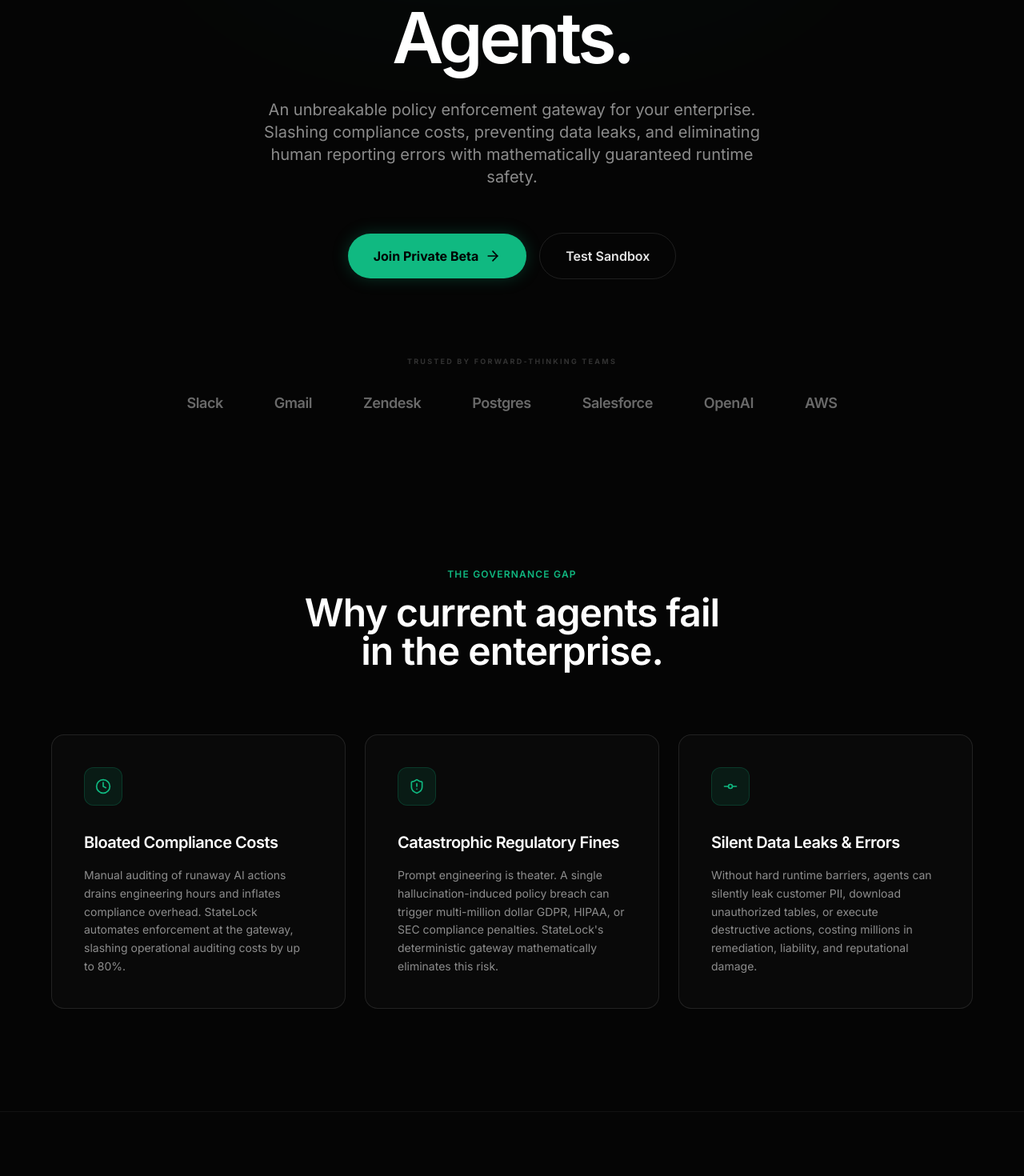
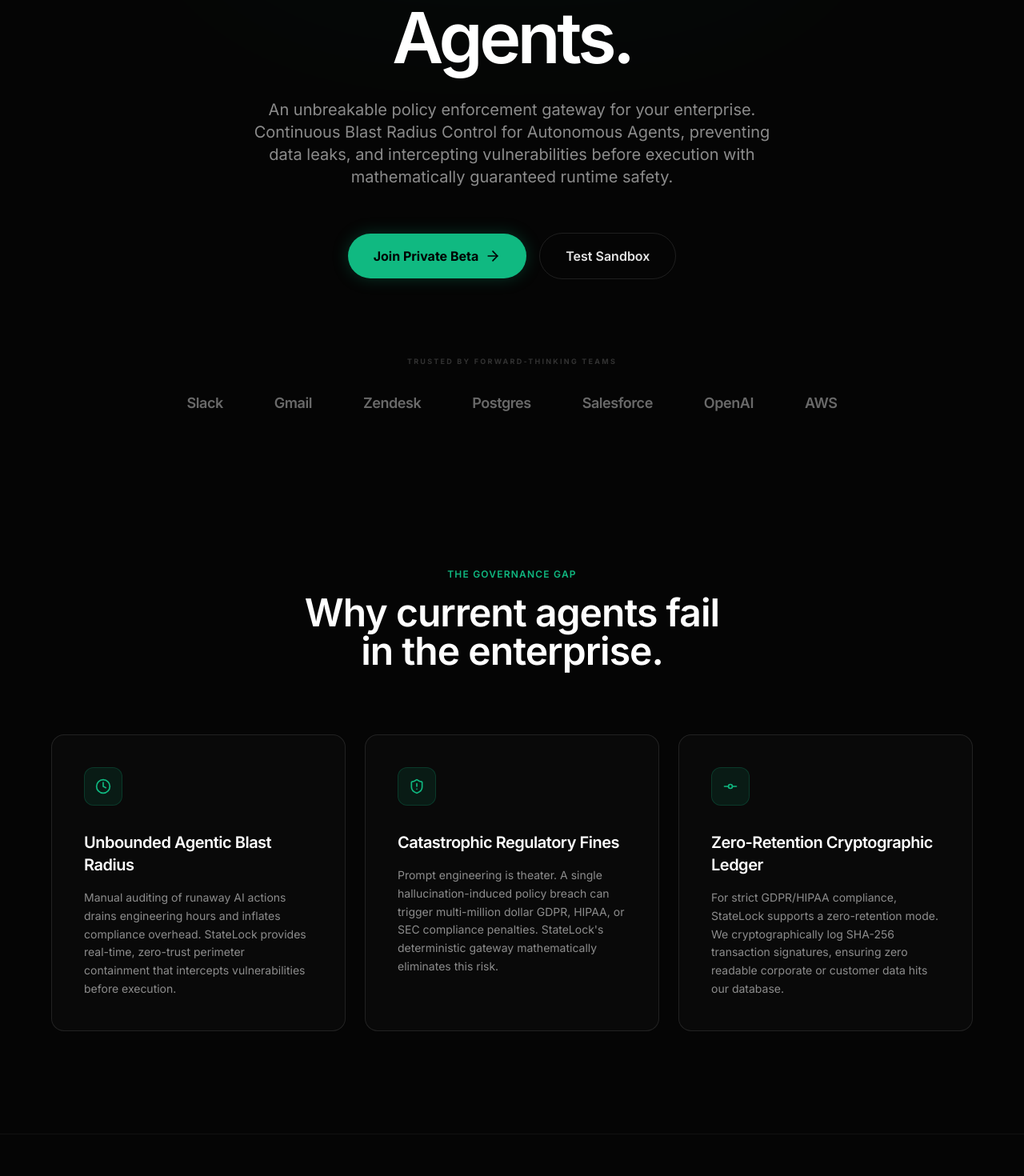
Before and after one commit to adityacs50-lab/Project-Brain, a Next.js app: page /landing in a window 1280 px wide. Shown: the part 400-1870 px from the top of the page at 80% size. Built offline with nearby package versions, Linux system fonts and the light colour scheme.

Commit message:
feat: sync landing page copywriting with VPC and Zero-Retention enterprise positioning

```diff
--- a/components/sections/FAQSection.tsx
+++ b/components/sections/FAQSection.tsx
@@ -22,7 +22,7 @@ const faqs = [
   },
   {
     question: "Where is my data stored?",
-    answer: "StateLock supports both cloud and on-premise deployments. Your policies and internal data never leave your control unless explicitly configured."
+    answer: "StateLock supports cloud, Private VPC, and fully air-gapped on-premise deployments. With Zero-Retention Mode enabled, we cryptographically log SHA-256 transaction signatures, ensuring zero readable corporate or customer data hits our persistent databases."
   }
 ];
 
--- a/components/sections/HeroSection.tsx
+++ b/components/sections/HeroSection.tsx
@@ -153,7 +153,7 @@ export default function HeroSection() {
           </h1>
 
           <p className="text-[#e5e5e5]/60 text-base sm:text-lg md:text-xl font-normal leading-relaxed max-w-2xl mb-10 md:mb-14">
-            An unbreakable policy enforcement gateway for your enterprise. Slashing compliance costs, preventing data leaks, and eliminating human reporting errors with mathematically guaranteed runtime safety.
+            An unbreakable policy enforcement gateway for your enterprise. Continuous Blast Radius Control for Autonomous Agents, preventing data leaks, and intercepting vulnerabilities before execution with mathematically guaranteed runtime safety.
           </p>
 
           {/* CTA Buttons */}
--- a/components/sections/PhilosophySection.tsx
+++ b/components/sections/PhilosophySection.tsx
@@ -6,8 +6,8 @@ export default function PhilosophySection() {
   const problems = [
     {
       icon: <Clock className="w-5 h-5 text-[#10b981]" />,
-      title: "Bloated Compliance Costs",
-      description: "Manual auditing of runaway AI actions drains engineering hours and inflates compliance overhead. StateLock automates enforcement at the gateway, slashing operational auditing costs by up to 80%."
+      title: "Unbounded Agentic Blast Radius",
+      description: "Manual auditing of runaway AI actions drains engineering hours and inflates compliance overhead. StateLock provides real-time, zero-trust perimeter containment that intercepts vulnerabilities before execution."
     },
     {
       icon: <ShieldAlert className="w-5 h-5 text-[#10b981]" />,
@@ -16,8 +16,8 @@ export default function PhilosophySection() {
     },
     {
       icon: <GitCommit className="w-5 h-5 text-[#10b981]" />,
-      title: "Silent Data Leaks & Errors",
-      description: "Without hard runtime barriers, agents can silently leak customer PII, download unauthorized tables, or execute destructive actions, costing millions in remediation, liability, and reputational damage."
+      title: "Zero-Retention Cryptographic Ledger",
+      description: "For strict GDPR/HIPAA compliance, StateLock supports a zero-retention mode. We cryptographically log SHA-256 transaction signatures, ensuring zero readable corporate or customer data hits our database."
     }
   ];
 
--- a/components/sections/PricingSection.tsx
+++ b/components/sections/PricingSection.tsx
@@ -8,7 +8,7 @@ export default function PricingSection() {
       name: "Starter",
       price: "$2,500",
       description: "Small teams, <5 agents",
-      features: ["Core gateway", "3 Adjudication runs/day", "Basic integrations"]
+      features: ["Core gateway", "3 Million Adjudication runs/mo", "Basic integrations"]
     },
     {
       name: "Growth",
@@ -21,7 +21,7 @@ export default function PricingSection() {
       name: "Enterprise",
       price: "Custom",
       description: "Large scale deployments",
-      features: ["On-prem / VPC", "SSO & SAML", "Dedicated infra", "Custom rules engine"]
+      features: ["Private VPC / Air-Gapped Helm Charts", "SSO & SAML", "Zero-Retention Ledgers", "Localized micro-LLM pipelines"]
     }
   ];
 
```
